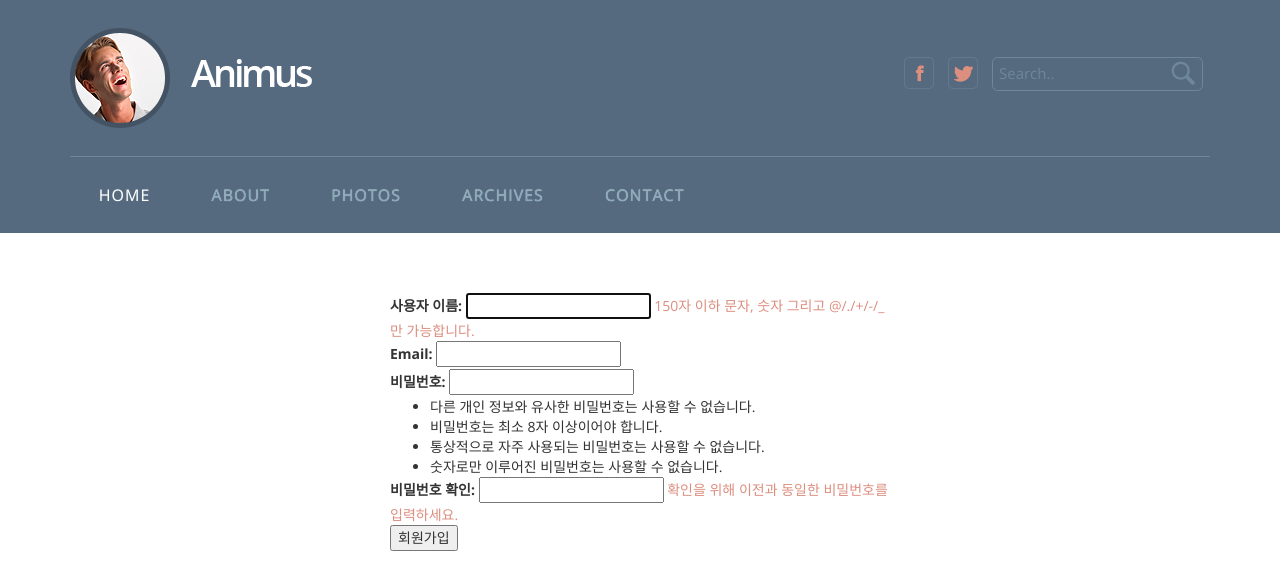
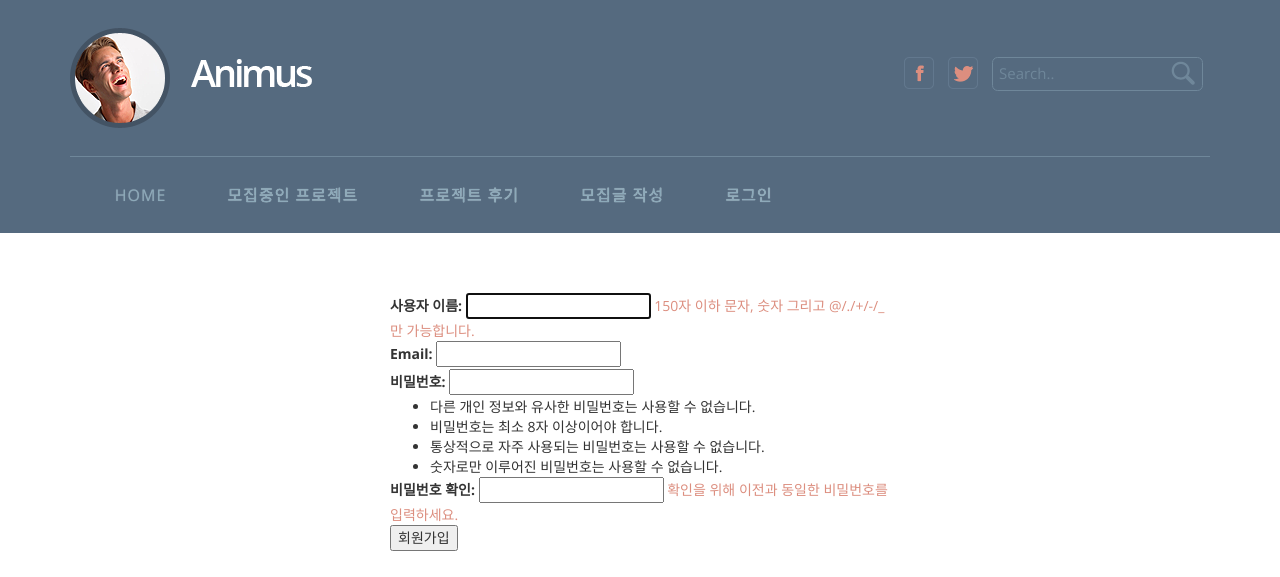
Before and after one commit to Lks9172/toy42, a Django app: page /create/ in a window 1280 px wide. Shown: the top 577 px of the page. Run offline with Django 3.2, Linux system fonts and the light colour scheme; some libraries are stand-ins or nearby versions.

Commit message:
부트 스트랩 테마 toy42에 맞게 수정

```diff
--- a/accountapp/templates/registration/logout.html
+++ b/accountapp/templates/registration/logout.html
@@ -1,5 +1,5 @@
 
-{% extends 'accountapp/base.html' %}
+{% extends 'base.html' %}
 {% block content %}
 
 <h2> 잘 가요, 안녕. </h2>
--- a/accountapp/templates/registration/signup.html
+++ b/accountapp/templates/registration/signup.html
@@ -1,4 +1,4 @@
-{% extends 'accountapp/base.html' %}
+{% extends 'base.html' %}
 {% block content %}
     <hr>
     {% if user.is_authenticated %}
--- a/accountapp/templates/registration/signup_done.html
+++ b/accountapp/templates/registration/signup_done.html
@@ -1,4 +1,4 @@
-{% extends 'accountapp/base.html' %}
+{% extends 'base.html' %}
 {% block content %}
     {% if user.is_authenticated %}
           <script type="text/javascript">
--- a/templates/header.html
+++ b/templates/header.html
@@ -3,7 +3,7 @@
 	<div class="container">
 		<div class="header">
 			<div class="logo">
-				<a href="index.html"><img src="/static/images/logo.png" class="img-responsive" alt="" /></a>
+				<a href="{%url 'accountapp:index' %}"><img src="/static/images/logo.png" class="img-responsive" alt="" /></a>
 			</div>
 			<div class="header-right">
 				<ul>
@@ -25,12 +25,17 @@
 				<div class="head-nav">
 					<span class="menu"> </span>
 						<ul class="cl-effect-15">
-						<li class="active"><a href="index.html">HOME</a></li>
-							<li><a href="about.html" data-hover="ABOUT">ABOUT</a></li>
-							<li><a href="photos.html" data-hover="PHOTOS">PHOTOS</a></li>
-							<li><a href="404.html" data-hover="ARCHIVES">ARCHIVES</a></li>
-							<li><a href="contact.html" data-hover="CONTACT">CONTACT</a></li>
-								<div class="clearfix"> </div>
+						<li class="active">
+							<li><a href="{%url 'accountapp:index' %}">HOME</a></li>
+							<li><a href="{%url 'articleapp:index' %}" data-hover="모집중인 프로젝트">모집중인 프로젝트</a></li>
+							<li><a  data-hover="프로젝트 후기">프로젝트 후기</a></li>
+							<li><a href="{%url 'articleapp:create'%}" data-hover="모집글 작성">모집글 작성</a></li>
+							  {% if user.is_active %}
+							<li><a href="{%url 'accountapp:login'%}" data-hover="로그인">로그인</a></li>
+							{% else %}
+							<li><a href="{%url 'accountapp:logout'%}" data-hover="로그인">로그인</a></li>
+							{% endif %}
+							<div class="clearfix"> </div>
 						</ul>
 				</div>
 
```
